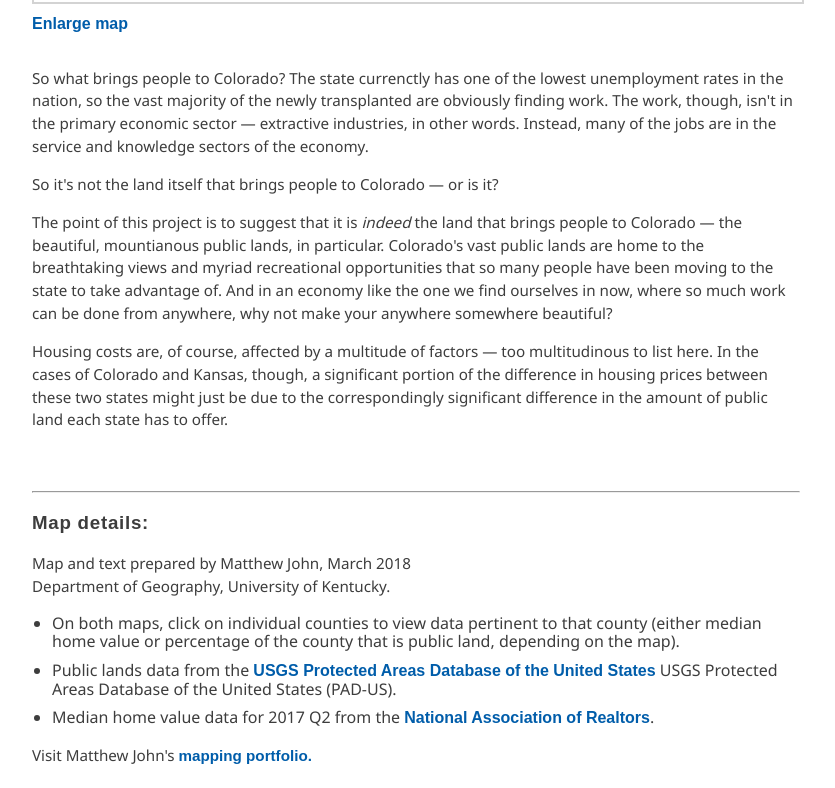
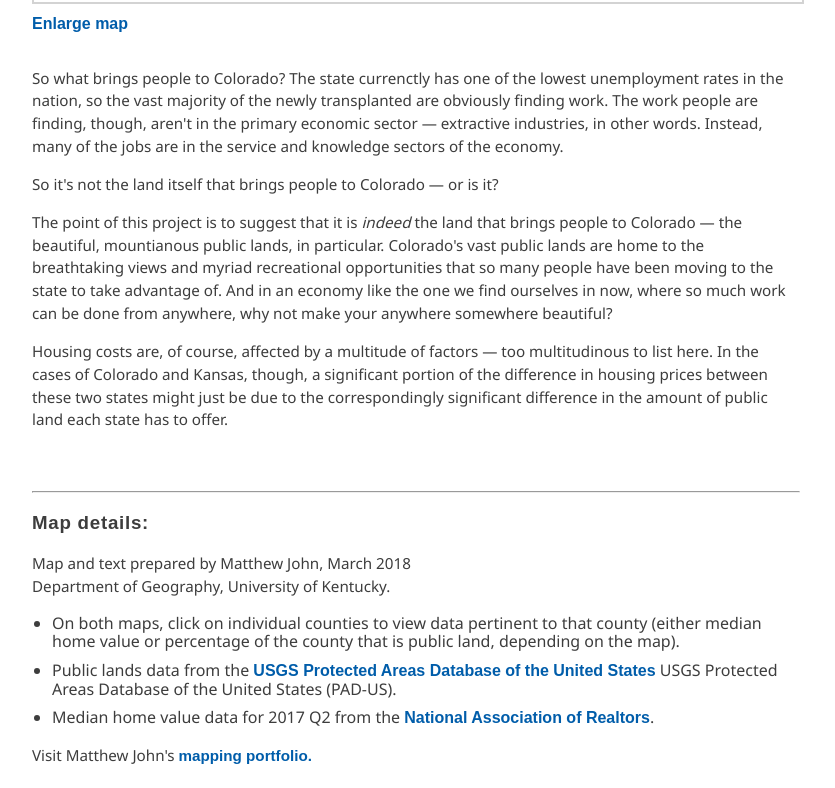
Before and after one commit to matthewhjohn/public-lands-home-values, a plain HTML site: page index.html in a window 1280 px wide. Shown: the part 2535-3323 px from the top of the page, without its empty margins (224-1059 px from the left). Drawn offline with nearby package versions, Linux system fonts and the light colour scheme.

Commit message:
fixing typos

```diff
--- a/index.html
+++ b/index.html
@@ -118,7 +118,7 @@
 		<!-- Add 'Enlarge map' link using the iframe URL from above -->
 		<br>
 		<br>
-		<p>So what brings people to Colorado? The state currenctly has one of the lowest unemployment rates in the nation, so the vast majority of the newly transplanted are obviously finding work. The work, though, isn't in the primary economic sector — extractive industries, in other words. Instead, many of the jobs are in the service and knowledge sectors of the economy.</p>
+		<p>So what brings people to Colorado? The state currenctly has one of the lowest unemployment rates in the nation, so the vast majority of the newly transplanted are obviously finding work. The work people are finding, though, aren't in the primary economic sector — extractive industries, in other words. Instead, many of the jobs are in the service and knowledge sectors of the economy.</p>
 		<p>So it's not the land itself that brings people to Colorado — or is it?</p>
 		<p>The point of this project is to suggest that it is <em>indeed</em> the land that brings people to Colorado — the beautiful, mountianous public lands, in particular. Colorado's vast public lands are home to the breathtaking views and myriad recreational opportunities that so many people have been moving to the state to take advantage of. And in an economy like the one we find ourselves in now, where so much work can be done from anywhere, why not make your anywhere somewhere beautiful?</p>
 		<p>Housing costs are, of course, affected by a multitude of factors — too multitudinous to list here. In the cases of Colorado and Kansas, though, a significant portion of the difference in housing prices between these two states might just be due to the correspondingly significant difference in the amount of public land each state has to offer.</p>
```
